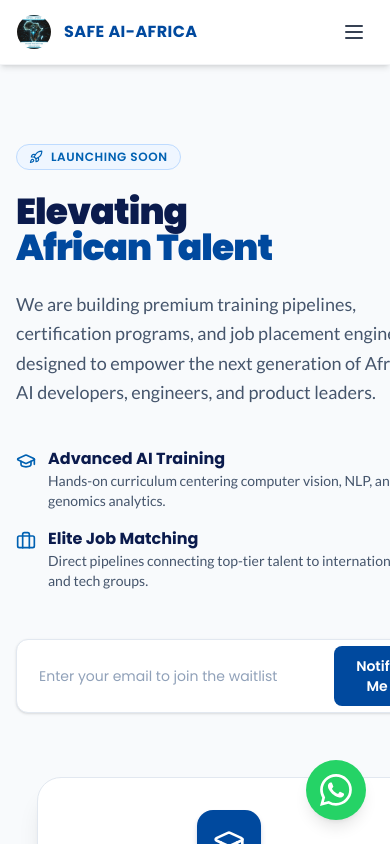
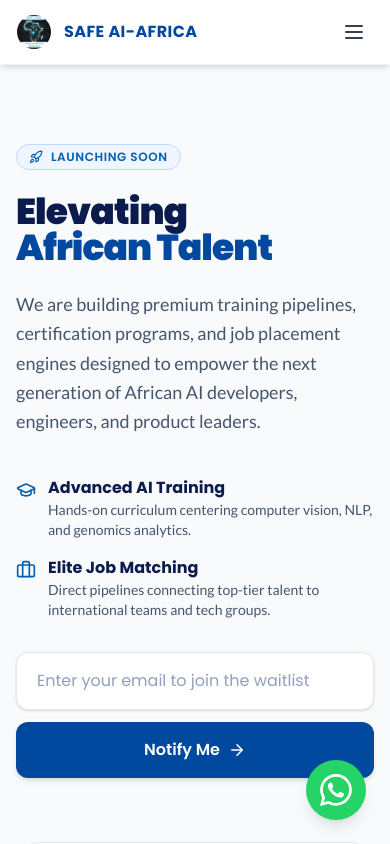
Before and after one commit to Atusav-lab/SAFEAI-AFRICA-WEBSITE-ai-studio-nextjs, a Next.js app: page /coming-soon in a window 390 px wide. Shown: the top 844 px of the page. Built offline with nearby package versions, Linux system fonts and the light colour scheme.

Commit message:
style: optimize notify me form for mobile devices

```diff
--- a/src/app/coming-soon/page.tsx
+++ b/src/app/coming-soon/page.tsx
@@ -60,32 +60,32 @@ export default function ComingSoon() {
               </div>
 
               {/* Join waitlist form */}
-              <div className="pt-6 max-w-md">
+              <div className="mt-8 sm:mt-10 max-w-md w-full">
                 {submitted ? (
                   <motion.div
                     initial={{ opacity: 0, y: 10 }}
                     animate={{ opacity: 1, y: 0 }}
-                    className="p-4 bg-emerald-50 border border-emerald-200 rounded-xl flex items-center gap-3 text-emerald-700"
+                    className="p-4 bg-emerald-50 border border-emerald-200 rounded-xl flex items-center gap-3 text-emerald-700 w-full"
                   >
-                    <CheckCircle2 size={20} />
+                    <CheckCircle2 size={20} className="flex-shrink-0" />
                     <span className="text-sm font-semibold">You're on the list! We'll notify you as soon as we launch.</span>
                   </motion.div>
                 ) : (
-                  <form onSubmit={handleSubmit} className="flex gap-2 bg-white p-1.5 rounded-xl border border-slate-200 shadow-sm">
+                  <form onSubmit={handleSubmit} className="flex flex-col sm:flex-row gap-3 sm:gap-2 sm:bg-white sm:p-1.5 sm:rounded-xl sm:border sm:border-slate-200 sm:shadow-sm w-full">
                     <input
                       type="email"
                       required
                       placeholder="Enter your email to join the waitlist"
                       value={email}
                       onChange={e => setEmail(e.target.value)}
-                      className="flex-grow bg-transparent px-4 py-2.5 text-sm focus:outline-none placeholder-slate-400 text-slate-800"
+                      className="flex-grow bg-white sm:bg-transparent px-5 py-4 sm:py-2.5 text-base sm:text-sm focus:outline-none placeholder-slate-400 text-slate-800 rounded-xl sm:rounded-none border border-slate-200 sm:border-none shadow-sm sm:shadow-none w-full"
                     />
                     <button
                       type="submit"
-                      className="px-5 py-2.5 bg-[#00499E] hover:bg-[#00387a] text-white font-semibold rounded-lg text-sm flex items-center gap-1.5 transition-all"
+                      className="w-full sm:w-auto justify-center px-6 py-4 sm:py-2.5 bg-[#00499E] hover:bg-[#00387a] text-white font-semibold rounded-xl sm:rounded-lg text-base sm:text-sm flex items-center gap-2 transition-all shadow-md sm:shadow-none"
                     >
                       Notify Me
-                      <ArrowRight size={14} />
+                      <ArrowRight size={18} className="sm:w-4 sm:h-4" />
                     </button>
                   </form>
                 )}
```
